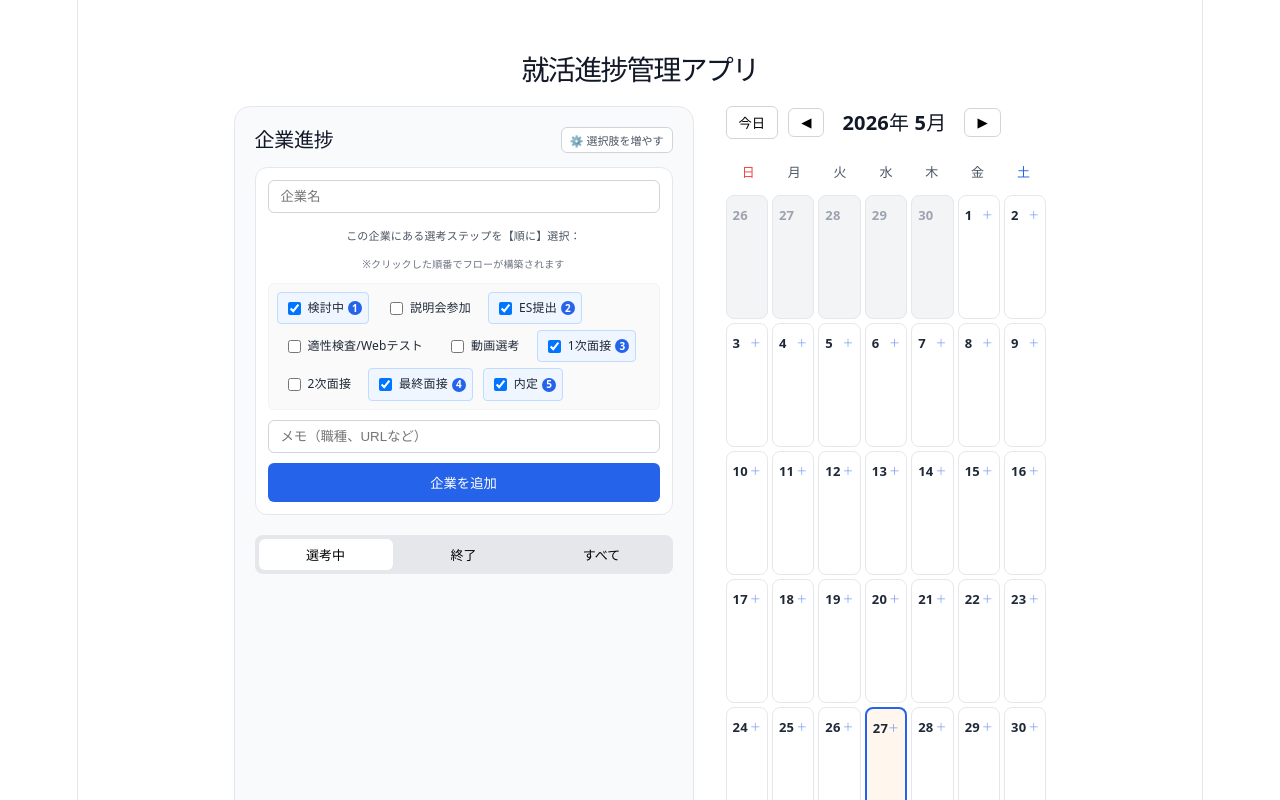
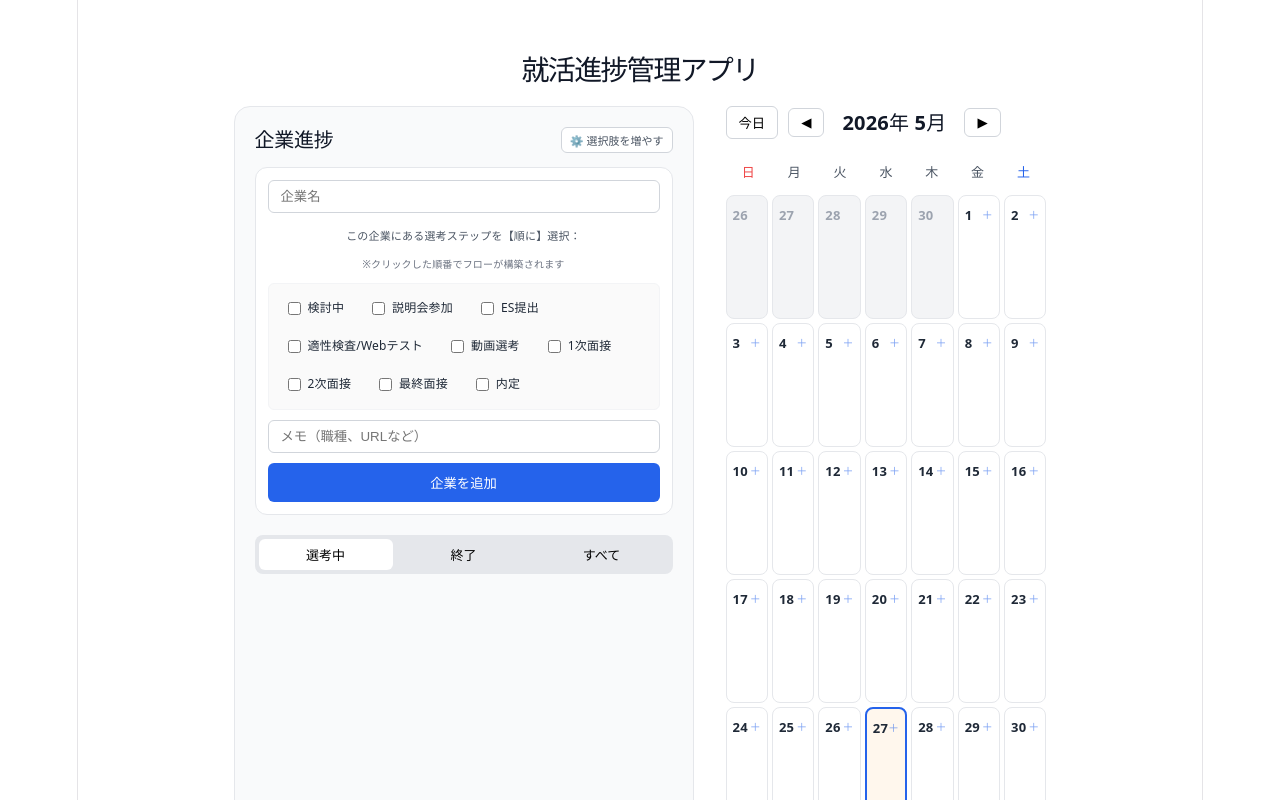
Before and after one commit to mayussy1725-commits/job-hunt-app, a React (Vite) app: page / in a window 1280 px wide. Shown: the top 800 px of the page. Built offline with nearby package versions, Linux system fonts and the light colour scheme.

Commit message:
update calendar function

```diff
--- a/src/App.jsx
+++ b/src/App.jsx
@@ -137,7 +137,7 @@ export default function App() {
   // ===== フォーム用の状態 =====
   const [name, setName] = useState("");
   // 🌟 選択した「順番」を保持するため、初期値を配列で並べる
-  const [selectedSteps, setSelectedSteps] = useState(["検討中", "ES提出", "1次面接", "最終面接", "内定"]);
+  const [selectedSteps, setSelectedSteps] = useState([]);
   const [memo, setMemo] = useState("");
   const [editing, setEditing] = useState(null);
   const [filter, setFilter] = useState("active");
@@ -184,7 +184,7 @@ export default function App() {
       });
     }
     setName("");
-    setSelectedSteps(["検討中", "ES提出", "1次面接", "最終面接", "内定"]);
+    setSelectedSteps([]);
     setMemo("");
     setEditing(null);
   };
```
